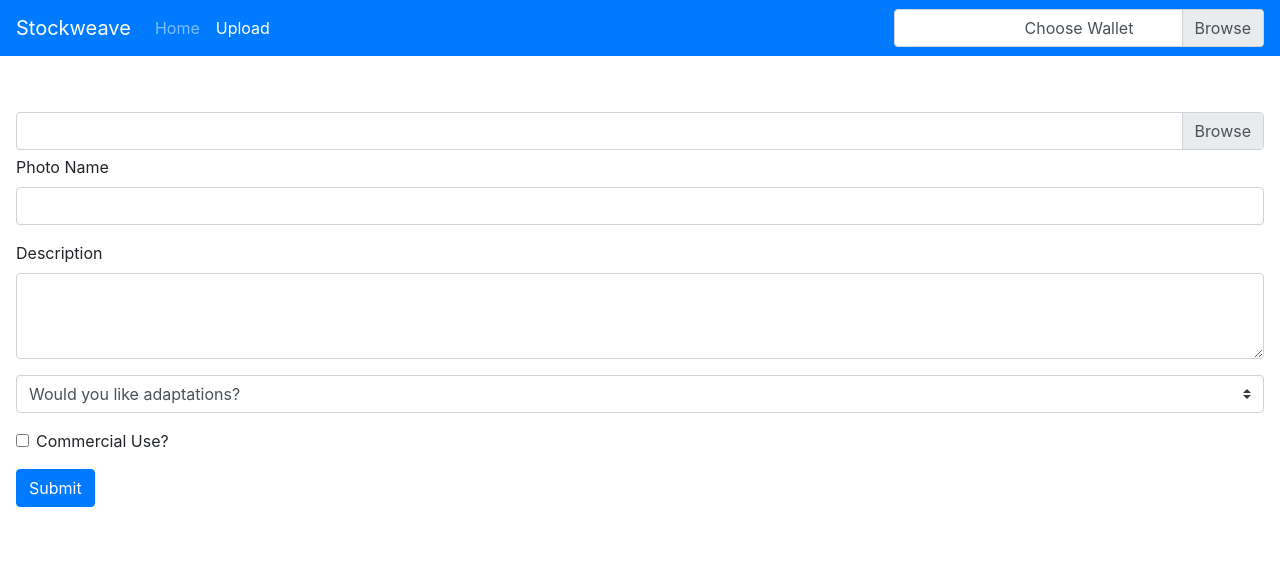
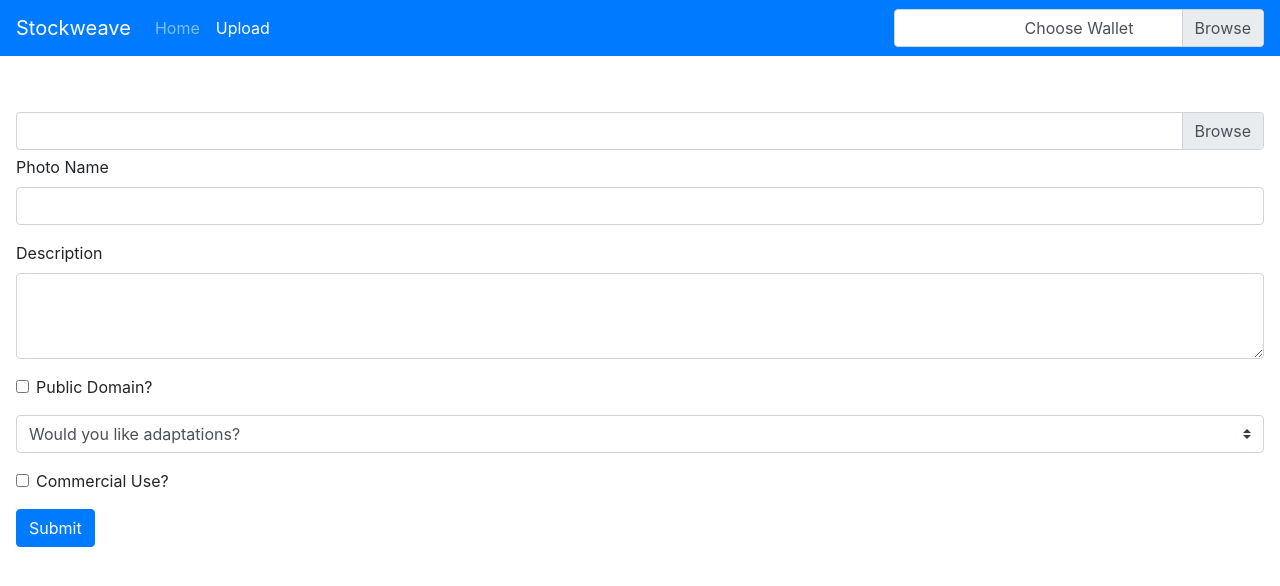
Before and after one commit to ItsMajestiX/stockweave, a React (Create React App) app: page /upload in a window 1280 px wide. Shown: the top 586 px of the page. Built offline with nearby package versions, Linux system fonts and the light colour scheme.

Commit message:
start work on main page

```diff
--- /dev/null
+++ b/src/components/ImageView/Image/CCLicenseButton/CCLicenseButton.tsx
@@ -0,0 +1,42 @@
+import React, { ReactNode, CSSProperties } from 'react';
+
+interface CCLicenseButtonProps {
+    public: boolean
+    adaptations: '' | 'nd' | 'sa'
+    commercial: 'nc' | ''
+}
+
+let borderStyle:CSSProperties = {
+    borderWidth: 0
+}
+
+class CCLicenseButton extends React.Component<CCLicenseButtonProps, any> {
+    constructor(props: CCLicenseButtonProps) {
+        super(props);
+        this.getLicenseName = this.getLicenseName.bind(this);
+        this.getLicenseElement = this.getLicenseElement.bind(this);
+    }
+
+    getLicenseName() {
+        return ('by-' + this.props.commercial + '-' + this.props.adaptations).replace('--', '-').replace(/-$/, '');
+    }
+
+    getLicenseElement(): ReactNode {
+        if (this.props.public) {
+            return (
+                <img src="https://i.creativecommons.org/p/zero/1.0/88x31.png" alt="CC0" />
+            )
+        }
+        else {
+            return (
+                <a rel="license" href={"http://creativecommons.org/licenses/" + this.getLicenseName() + "/4.0/"}><img alt="Creative Commons License" style={borderStyle} src={"https://i.creativecommons.org/l/" + this.getLicenseName() + "/4.0/88x31.png"} /></a>
+            )
+        }
+    }
+
+    render() {
+        return this.getLicenseElement();
+    }
+}
+
+export default CCLicenseButton;
--- a/src/components/ImageView/ImageView.tsx
+++ b/src/components/ImageView/ImageView.tsx
@@ -1,4 +1,5 @@
 import React from "react";
+import Image from './Image/Image'
 
 interface ImageViewProps {
     path: string
@@ -7,7 +8,9 @@ interface ImageViewProps {
 class ImageView extends React.Component<ImageViewProps, any> {
     render() {
         return(
-            <span>foo</span>
+            <div className="p-3">
+                <Image />
+            </div>
         );
     }
 }
--- a/src/components/UploadView/UploadView.tsx
+++ b/src/components/UploadView/UploadView.tsx
@@ -16,7 +16,8 @@ function isJWK(pet: JWKInterface): pet is JWKInterface {
 
 export interface UploadViewState {
     files: FileList | null
-    adaptations: string | null
+    public: boolean
+    adaptations: 'y' | 'n' | 'sa' | ''
     commercial: boolean
     name: string
     desc: string
@@ -27,6 +28,7 @@ class UploadView extends React.Component<UploadViewProps, UploadViewState> {
         super(props);
         this.state = {
             files: null,
+            public: false,
             adaptations: "",
             commercial: false,
             name: '',
@@ -38,6 +40,7 @@ class UploadView extends React.Component<UploadViewProps, UploadViewState> {
         this.handleDescChange = this.handleDescChange.bind(this);
         this.handleAdaptationsChange = this.handleAdaptationsChange.bind(this);
         this.handleCommercialChange = this.handleCommercialChange.bind(this);
+        this.handlePDChange = this.handlePDChange.bind(this);
         this.handleSubmit = this.handleSubmit.bind(this);
     }
 
@@ -88,14 +91,40 @@ class UploadView extends React.Component<UploadViewProps, UploadViewState> {
     }
 
     handleAdaptationsChange(event:React.ChangeEvent<HTMLSelectElement>) {
-        this.setState({
-            adaptations: event.currentTarget.value
-        });
+        if (['y', 'n', 'sa', ''].includes(event.currentTarget.value)) {
+            this.setState({
+                adaptations: event.currentTarget.value as 'y' | 'n' | 'sa' | ''
+            });
+        }
     }
 
     handleCommercialChange(event:React.ChangeEvent<HTMLInputElement>) {
         this.setState({
             commercial: event.currentTarget.checked
+        });
+    }
+
+    handlePDChange(event:React.ChangeEvent<HTMLInputElement>) {
+        this.setState({
+            public: event.target.checked
+        }, () => {
+            if (this.state.public) {
+                this.setState({
+                    adaptations: 'y',
+                    commercial: true
+                }, () => {
+                    let check = document.getElementById('commercialCheck') as HTMLInputElement;
+                    check.checked = true;
+                    check.disabled = true;
+                    let select = document.getElementById('adaptations') as HTMLSelectElement;
+                    select.value = 'y'
+                    select.disabled = true;
+                })
+            }
+            else {
+                (document.getElementById('commercialCheck') as HTMLInputElement).disabled = false;
+                (document.getElementById('adaptations') as HTMLSelectElement).disabled = false;
+            }
         });
     }
 
@@ -146,15 +175,21 @@ class UploadView extends React.Component<UploadViewProps, UploadViewState> {
                     <label htmlFor="desc">Description</label>
                     <textarea className="form-control" id="desc" onChange={this.handleDescChange} rows={3}></textarea>
                 </div>
-                <select className="custom-select" onChange={this.handleAdaptationsChange} required>
+                <div className="form-check pb-3">
+                    <input className="form-check-input" type="checkbox" value="" id="pdCheck" onChange={this.handlePDChange} />
+                    <label className="form-check-label" htmlFor="pdCheck">
+                        Public Domain?
+                    </label>
+                </div>
+                <select id='adaptations' className="custom-select" onChange={this.handleAdaptationsChange} required>
                     <option value="">Would you like adaptations?</option>
                     <option value="y">Yes</option>
                     <option value="n">No</option>
                     <option value="sa">Yes, but creator must share alike.</option>
                 </select>
                 <div className="form-check py-3">
-                    <input className="form-check-input" type="checkbox" value="" id="defaultCheck1" onChange={this.handleCommercialChange} />
-                    <label className="form-check-label" htmlFor="defaultCheck1">
+                    <input className="form-check-input" type="checkbox" value="" id="commercialCheck" onChange={this.handleCommercialChange} />
+                    <label className="form-check-label" htmlFor="commercialCheck">
                         Commercial Use?
                     </label>
                 </div>
```
Also changed, not shown: src/components/Image/Image.tsx (deleted, +0 -9 lines), src/components/ImageView/Image/Image.tsx (added, +17 -0 lines).
